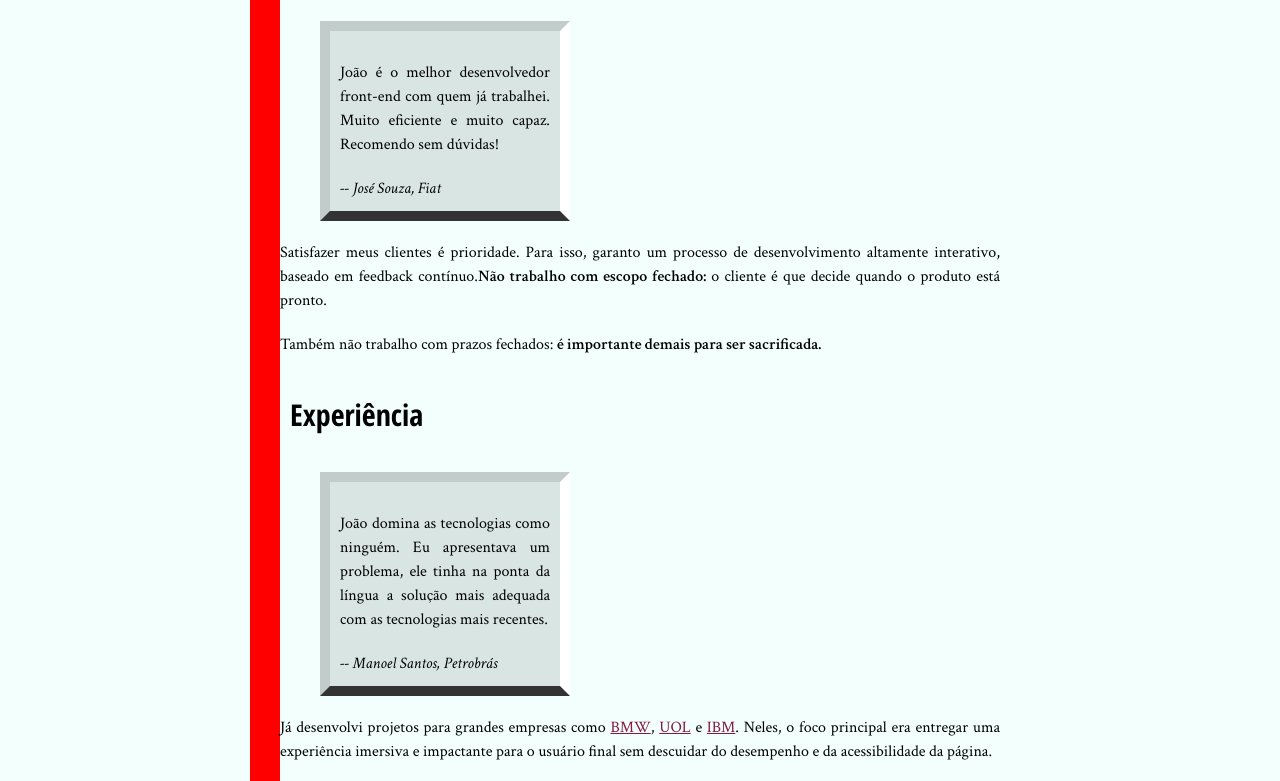
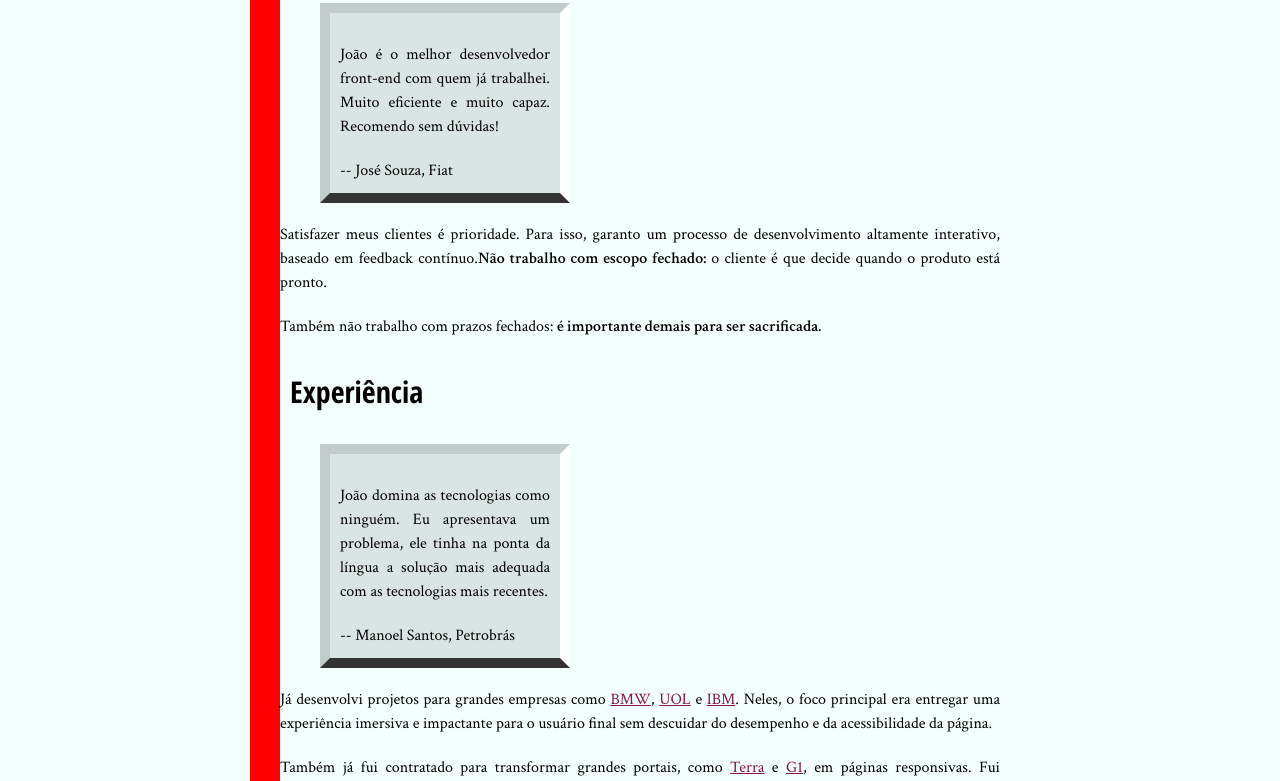
Before and after one commit to Alexander-Souza/treinamento-html, a plain HTML site: page Projeto_Alura/index.html in a window 1280 px wide. Shown: the part 472-1253 px from the top of the page. Drawn offline with Linux system fonts and the light colour scheme.

Commit message:
Atualização realaiza pela aula 06

```diff
--- a/Projeto_Alura/index.html
+++ b/Projeto_Alura/index.html
@@ -4,6 +4,7 @@
         <title>Biografia - João da Silva</title>
         <meta charset = "utf-8">
         <link rel="icon" href="_imagens/favicon.png">
+        <link rel="stylesheet" href="_css/reset.css">
         <link rel="stylesheet" href="_css/estilo.css">
         <link rel="stylesheet" href="http://fonts.googleapis.com/css?family=Crimson+Text:400,400italic,600">
         <link rel="stylesheet" href="http://fonts.googleapis.com/css?family=Open+Sans+Condensed:700">
```
